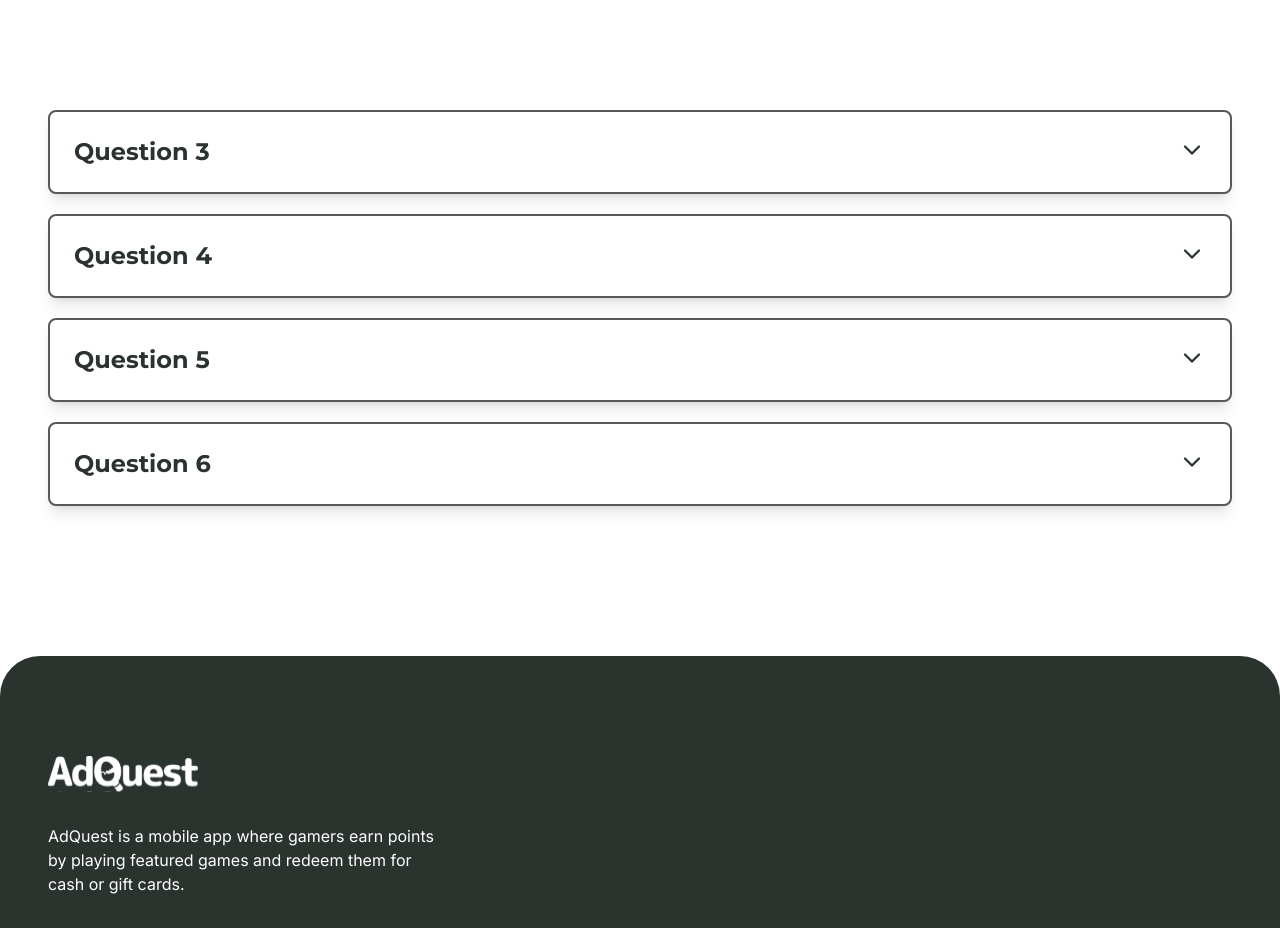
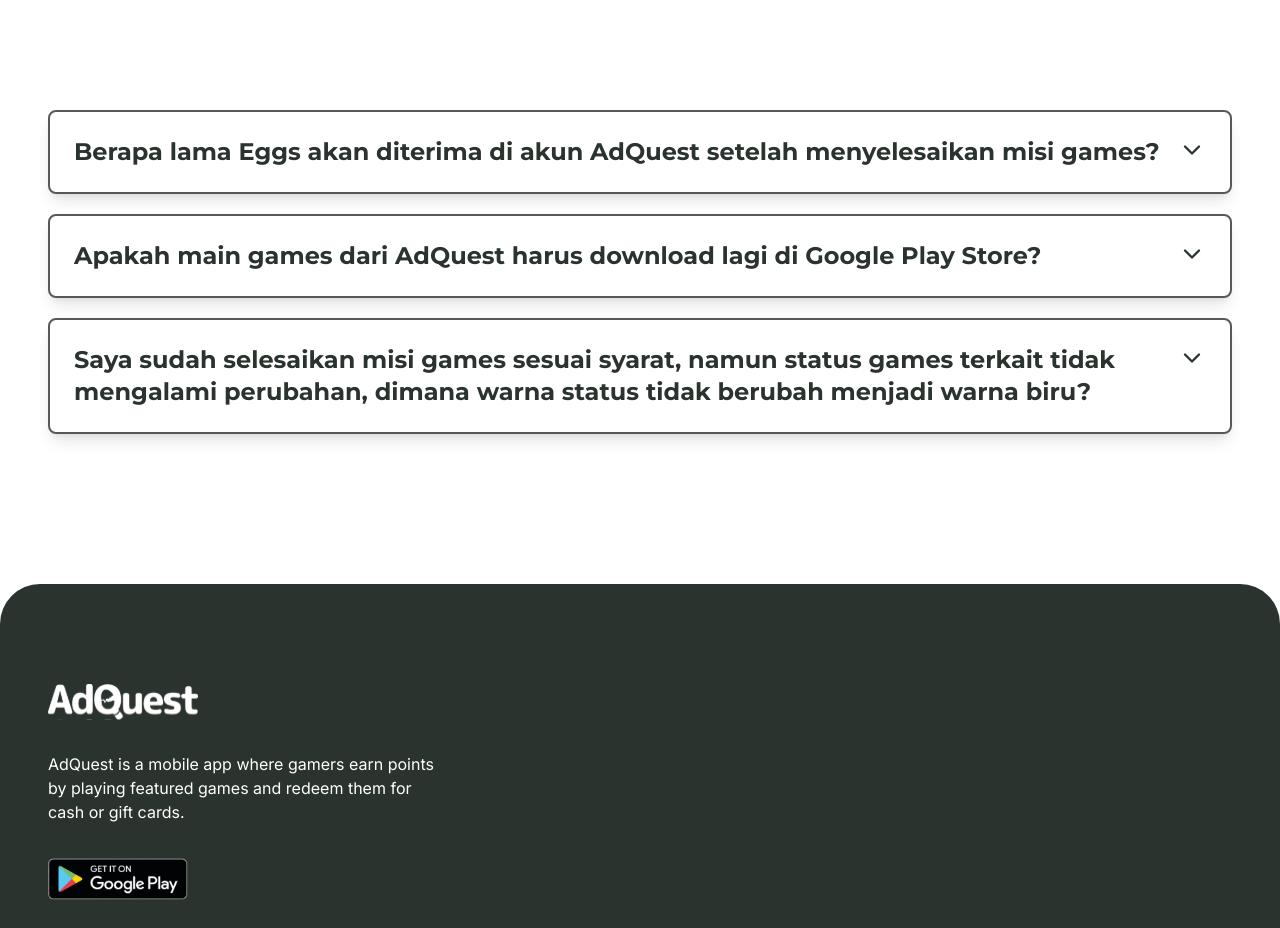
Before and after one commit to rainerregan/adquest-website-nextjs, a Next.js app: page / in a window 1280 px wide. Shown: the part 5560-6488 px from the top of the page. Built offline with nearby package versions, Linux system fonts and the light colour scheme.

Commit message:
feat: Update Content

```diff
--- a/package.json
+++ b/package.json
@@ -16,7 +16,8 @@
     "react-dom": "19.0.0-rc-66855b96-20241106",
     "react-icons": "^5.3.0",
     "react-use-measure": "^2.1.1",
-    "tailwind-merge": "^2.5.5"
+    "tailwind-merge": "^2.5.5",
+    "typed.js": "^2.1.0"
   },
   "devDependencies": {
     "@types/aos": "^3.0.7",
--- a/src/components/home-page/sections/faq-section/faq-section.tsx
+++ b/src/components/home-page/sections/faq-section/faq-section.tsx
@@ -9,20 +9,16 @@ export interface FAQ {
 const FaqSection = () => {
   const faqs: FAQ[] = [
     {
-      question: 'Question 3',
-      answer: 'Lorem ipsum dolor sit amet, consectetur adipisicing elit. Esse autem cum fugiat iure, atque ea, libero temporibus fugit est, assumenda veniam? Atque officia labore, natus pariatur maxime numquam animi sunt?'
+      question: 'Berapa lama Eggs akan diterima di akun AdQuest setelah menyelesaikan misi games?',
+      answer: 'Pada umumnya, Eggs akan segera kamu terima setelah kamu menyelesaikan misi. Namun penerimaan Eggs dapat tertunda sampai maksimum 30 hari dikarenakan verifikasi. Tentunya informasi penundaan Eggs sudah diberitahukan sebelumnya sebelum kamu menginstall games yang bersangkutan.'
     },
     {
-      question: 'Question 4',
-      answer: 'Lorem ipsum dolor sit amet, consectetur adipisicing elit. Esse autem cum fugiat iure, atque ea, libero temporibus fugit est, assumenda veniam? Atque officia labore, natus pariatur maxime numquam animi sunt?'
+      question: 'Apakah main games dari AdQuest harus download lagi di Google Play Store?',
+      answer: 'Betul, untuk mendapatkan Eggs dari bermain games, kamu harus mendownload games dari Google Play Store. Namun, sebelumnya kamu harus mulai dulu dari AdQuest, lalu cari games yang ingin kamu mainkan, dan kamu akan diarahkan otomatis langsung ke Google Play Store oleh sistem AdQuest. Jadi tidak boleh langsung download dari Google Play Store ya.'
     },
     {
-      question: 'Question 5',
-      answer: 'Lorem ipsum dolor sit amet, consectetur adipisicing elit. Esse autem cum fugiat iure, atque ea, libero temporibus fugit est, assumenda veniam? Atque officia labore, natus pariatur maxime numquam animi sunt?'
-    },
-    {
-      question: 'Question 6',
-      answer: 'Lorem ipsum dolor sit amet, consectetur adipisicing elit. Esse autem cum fugiat iure, atque ea, libero temporibus fugit est, assumenda veniam? Atque officia labore, natus pariatur maxime numquam animi sunt?'
+      question: 'Saya sudah selesaikan misi games sesuai syarat, namun status games terkait tidak mengalami perubahan, dimana warna status tidak berubah menjadi warna biru?',
+      answer: 'Terkadang ada penundaan dari sistem untuk mengubah warna status rewards dari abu-abu ke warna biru. Namun tidak perlu khawatir, hal ini akan berubah secara otomatis.'
     },
   ]
 
--- a/src/components/home-page/sections/steps/step-section.tsx
+++ b/src/components/home-page/sections/steps/step-section.tsx
@@ -33,17 +33,17 @@ const StepSection = () => {
   const steps: Step[] = [
     {
       title: "Temukan dan download games yang kamu suka",
-      description: "Lorem ipsum dolor sit amet consectetur adipisicing elit. Eius enim, voluptate omnis quia tempora eum tenetur ut, molestiae amet quibusdam assumenda ipsam fugiat officiis maiores quisquam dolor totam! Labore, voluptatem!",
+      description: "AdQuest menyediakan banyak games yang bisa bantu kamu mendapatkan poin Eggs. Cari game yang seru buat kamu, lalu download langsung lewat aplikasi AdQuest.",
       illustration: step1Illust,
     },
     {
       title: "Selesaikan misi dan kumpulkan eggs sebagai hadiahmu",
-      description: "Lorem ipsum dolor sit amet consectetur adipisicing elit. Eius enim, voluptate omnis quia tempora eum tenetur ut, molestiae amet quibusdam assumenda ipsam fugiat officiis maiores quisquam dolor totam! Labore, voluptatem!",
+      description: "Setelah download, mainkan gamenya langsung untuk mendapatkan “Eggs” (poin). Makin banyak dan tinggi misi yang kamu selesaikan, makin banyak Eggs yang terkumpul.",
       illustration: step2Illust,
     },
     {
       title: "Redeem Rewards",
-      description: "Lorem ipsum dolor sit amet consectetur adipisicing elit. Eius enim, voluptate omnis quia tempora eum tenetur ut, molestiae amet quibusdam assumenda ipsam fugiat officiis maiores quisquam dolor totam! Labore, voluptatem!",
+      description: "Kalau Eggsmu sudah cukup, buka halaman Hadiah di AdQuest dan tukarkan dengan hadiah yang tersedia seperti saldo DANA dan OVO.",
       illustration: step3Illust,
     },
   ]
--- a/src/components/service-page/hero/hero-section.tsx
+++ b/src/components/service-page/hero/hero-section.tsx
@@ -12,8 +12,8 @@ export const HeroSection = () => {
 
         <div className='flex flex-col md:flex-row gap-[48px]'>
           <div className='flex-1 flex flex-col gap-4 text-sm md:text-base' data-aos="fade-right">
-            <p>Lorem, ipsum dolor sit amet consectetur adipisicing elit. Odio veniam ipsum earum, adipisci quas quibusdam repellendus delectus impedit totam. Natus odit aut dolor maxime eum sed veritatis earum ullam distinctio?</p>
-            <p>Lorem, ipsum dolor sit amet consectetur adipisicing elit. Odio veniam ipsum earum, adipisci quas quibusdam repellendus delectus impedit totam. Natus odit aut dolor maxime eum sed veritatis earum ullam distinctio?</p>
+            <p>Our expert team specializes in ad monetization, helping mobile games generate thousand dollar daily revenues. Join successful studios already capitalizing on the power of ads and start turning your games into a profitable venture today.</p>
+            <p>Focus on developing your games, and let AdQuest work its magic with your ad monetization strategy.</p>
             <Button>Let&apos;s Talk</Button>
           </div>
 
```
Also changed, not shown: 1 other file (tests, documents, lock files or other folders).
